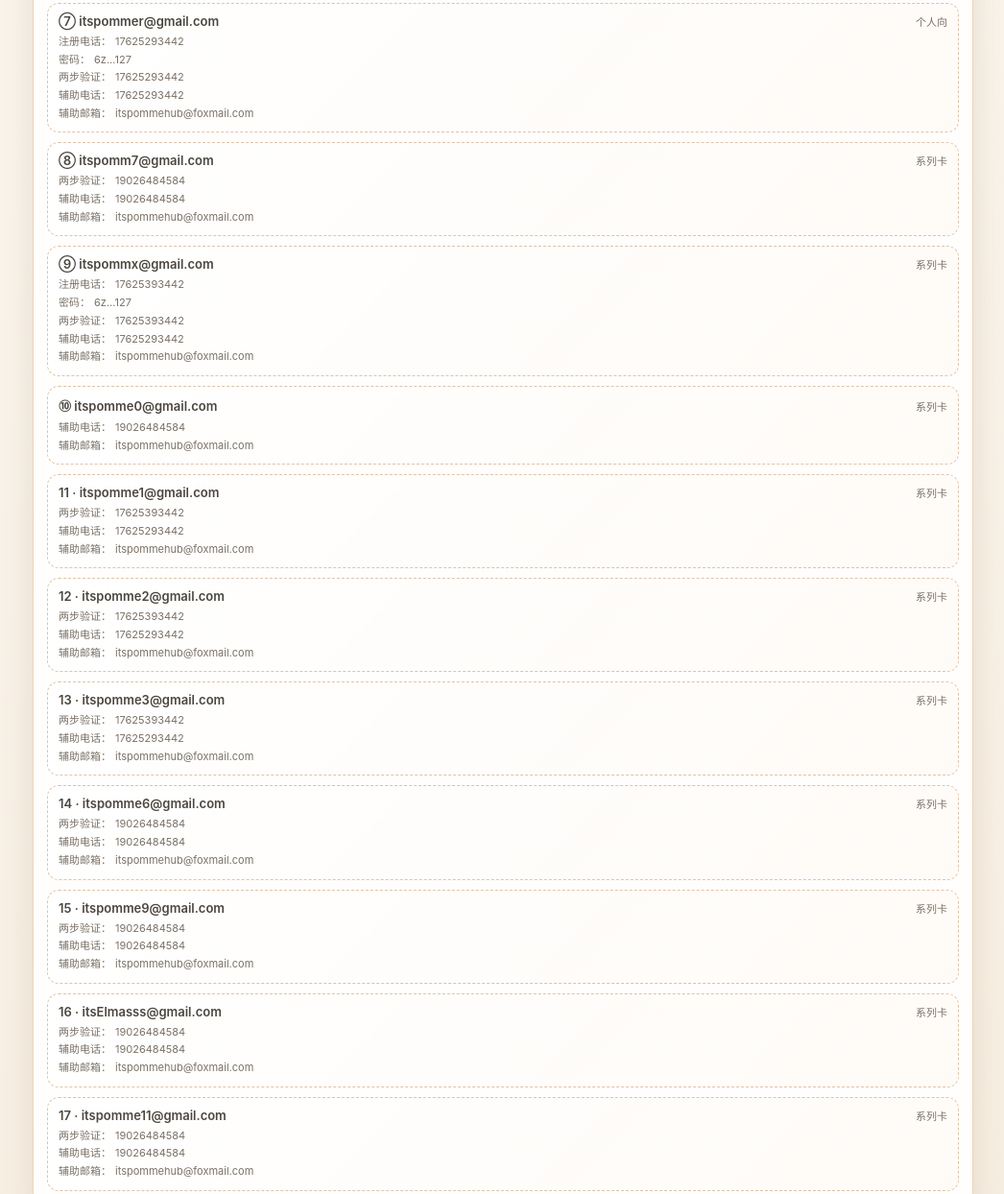
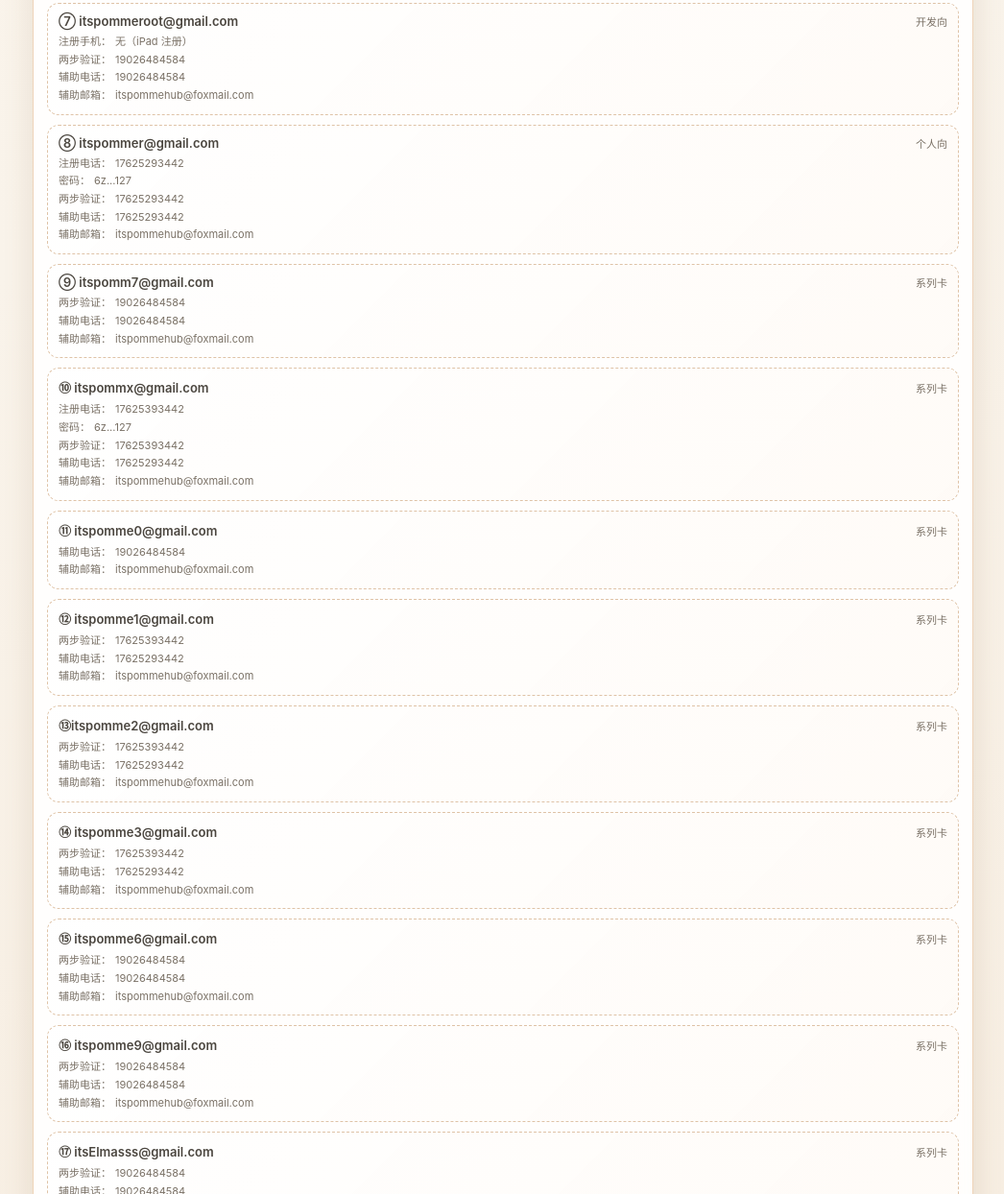
Before and after one commit to itspommehub/Email, a plain HTML site: page index.html in a window 1280 px wide. Shown: the part 1955-3199 px from the top of the page at 96% size, without its empty margins (116-1162 px from the left). Drawn offline with Linux system fonts and the light colour scheme.

Commit message:
Update index.html

```diff
--- a/index.html
+++ b/index.html
@@ -782,12 +782,42 @@
             </ul>
           </div>
         </article>
+        <!-- 7 -->
+         <article class="card">
+          <div class="card-inner">
+            <div class="card-header-row">
+              <div class="card-title">⑦ itspommeroot@gmail.com</div>
+              <div class="card-index">开发向</div>
+            </div>
+            <ul class="info-list">
+              <li>
+                <span class="info-label">注册手机：</span>
+                <span class="info-value">无（iPad 注册）</span>
+              </li>
+              <li>
+                <span class="info-label">两步验证：</span>
+                <span class="info-value">19026484584</span>
+              </li>
+              <li>
+                <span class="info-label">辅助电话：</span>
+                <span class="info-value">19026484584</span>
+              </li>
+              <li>
+                <span class="info-label">辅助邮箱：</span>
+                <span class="info-value">itspommehub@foxmail.com</span>
+              </li>
+
+
+              </li>
+            </ul>
+          </div>
+        </article>
 
         <!-- 7 -->
         <article class="card">
           <div class="card-inner">
             <div class="card-header-row">
-              <div class="card-title">⑦ itspommer@gmail.com</div>
+              <div class="card-title">⑧ itspommer@gmail.com</div>
               <div class="card-index">个人向</div>
             </div>
             <ul class="info-list">
@@ -819,7 +849,7 @@
         <article class="card">
           <div class="card-inner">
             <div class="card-header-row">
-              <div class="card-title">⑧ itspomm7@gmail.com</div>
+              <div class="card-title">⑨ itspomm7@gmail.com</div>
               <div class="card-index">系列卡</div>
             </div>
             <ul class="info-list">
@@ -843,7 +873,7 @@
         <article class="card">
           <div class="card-inner">
             <div class="card-header-row">
-              <div class="card-title">⑨ itspommx@gmail.com</div>
+              <div class="card-title">⑩ itspommx@gmail.com</div>
               <div class="card-index">系列卡</div>
             </div>
             <ul class="info-list">
@@ -875,7 +905,7 @@
         <article class="card">
           <div class="card-inner">
             <div class="card-header-row">
-              <div class="card-title">⑩ itspomme0@gmail.com</div>
+              <div class="card-title">⑪ itspomme0@gmail.com</div>
               <div class="card-index">系列卡</div>
             </div>
             <ul class="info-list">
@@ -895,7 +925,7 @@
         <article class="card">
           <div class="card-inner">
             <div class="card-header-row">
-              <div class="card-title">11 · itspomme1@gmail.com</div>
+              <div class="card-title">⑫ itspomme1@gmail.com</div>
               <div class="card-index">系列卡</div>
             </div>
             <ul class="info-list">
@@ -919,7 +949,7 @@
         <article class="card">
           <div class="card-inner">
             <div class="card-header-row">
-              <div class="card-title">12 · itspomme2@gmail.com</div>
+              <div class="card-title">⑬itspomme2@gmail.com</div>
               <div class="card-index">系列卡</div>
             </div>
             <ul class="info-list">
@@ -943,7 +973,7 @@
         <article class="card">
           <div class="card-inner">
             <div class="card-header-row">
-              <div class="card-title">13 · itspomme3@gmail.com</div>
+              <div class="card-title">⑭ itspomme3@gmail.com</div>
               <div class="card-index">系列卡</div>
             </div>
             <ul class="info-list">
@@ -967,7 +997,7 @@
         <article class="card">
           <div class="card-inner">
             <div class="card-header-row">
-              <div class="card-title">14 · itspomme6@gmail.com</div>
+              <div class="card-title">⑮ itspomme6@gmail.com</div>
               <div class="card-index">系列卡</div>
             </div>
             <ul class="info-list">
@@ -991,7 +1021,7 @@
         <article class="card">
           <div class="card-inner">
             <div class="card-header-row">
-              <div class="card-title">15 · itspomme9@gmail.com</div>
+              <div class="card-title">⑯ itspomme9@gmail.com</div>
               <div class="card-index">系列卡</div>
             </div>
             <ul class="info-list">
@@ -1015,7 +1045,7 @@
         <article class="card">
           <div class="card-inner">
             <div class="card-header-row">
-              <div class="card-title">16 · itsElmasss@gmail.com</div>
+              <div class="card-title">⑰ itsElmasss@gmail.com</div>
               <div class="card-index">系列卡</div>
             </div>
             <ul class="info-list">
@@ -1039,7 +1069,7 @@
         <article class="card">
           <div class="card-inner">
             <div class="card-header-row">
-              <div class="card-title">17 · itspomme11@gmail.com</div>
+              <div class="card-title">⑱ itspomme11@gmail.com</div>
               <div class="card-index">系列卡</div>
             </div>
             <ul class="info-list">
```
